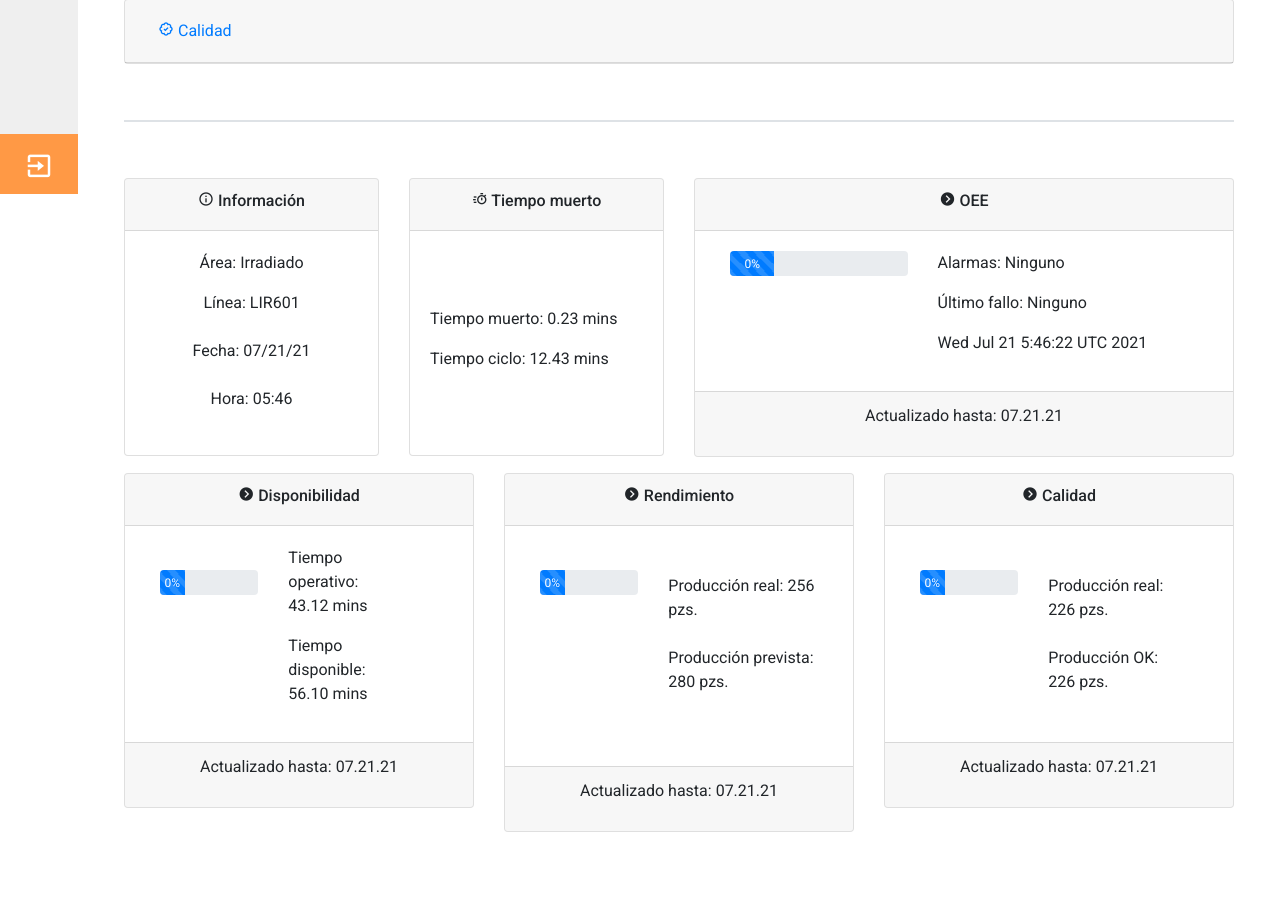
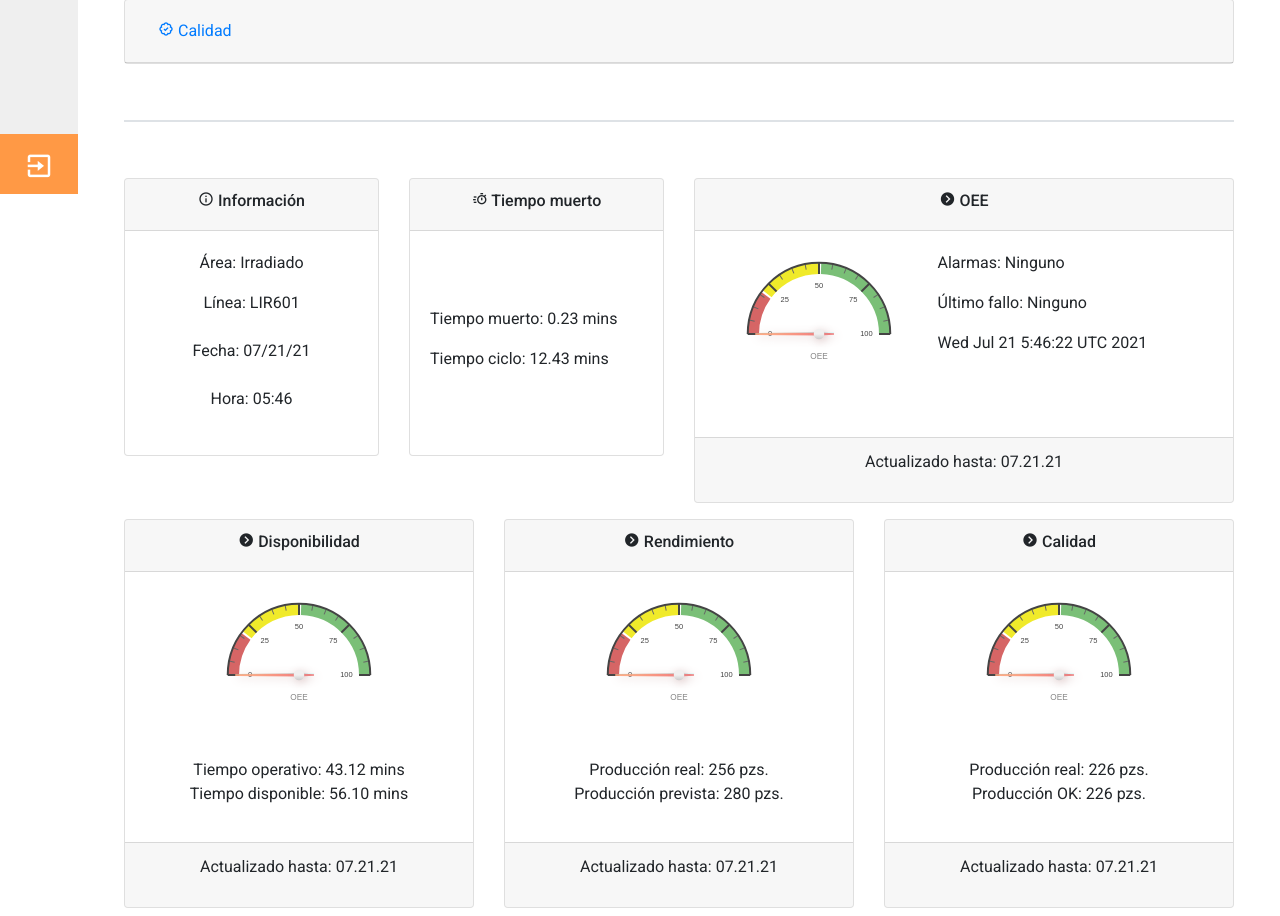
Before and after one commit to Adogamm/condumex, a PHP site: page /monitor-maquina.php?maquina=LIR601 in a window 1280 px wide. Shown: the part 606-1522 px from the top of the page. Before the commit the page ends 1438 px from the top, so only its background shows below. Run offline with PHP 8.4, Linux system fonts and the light colour scheme; data comes from the database, SQL or seed files in the repository; data that the repository does not hold is empty; some libraries are stand-ins or nearby versions.

Commit message:
Cambiar progressbar

```diff
--- a/monitor-maquina.php
+++ b/monitor-maquina.php
@@ -428,24 +428,38 @@
                         <div class="container">
                             <div class="row">
                                 <div class="col-lg-5">
-                                <div class="progress" style="height: 25px;">
-                                    <div class="progress-bar progress-bar-striped progress-bar-animated" role="progressbar" id="progress" style="width: 0%; min-width: 25%;" id="progress-bar"><span>0%</span></div>
-                                </div>
-                                <script>
-                                    var barra = document.getElementById("progress");
-                                    var number = 0
-                                    setInterval(function() {
-                                        number = Math.floor(Math.random()*100);
-                                        $("#progress").css("width",number+"%").attr("aria-valuenow",number).text(number+"%");
-                                        if(number >= 0 && number <= 10){
-                                           barra.classList.toggle("bg-danger");
-                                        } else if(number >= 21 && number <= 50){
-                                            barra.classList.toggle("bg-warning");
-                                        } else if(number >= 51 && number <= 100){
-                                            barra.classList.toggle("bg-success");
-                                        }
-                                    }, 2500);
-                                </script>
+                                <canvas
+                                data-value="0"
+                                data-type="radial-gauge"
+                                data-width="150"
+                                data-height="150"
+                                data-units="OEE"
+                                data-min-value="0"
+                                data-start-angle="90"
+                                data-ticks-angle="180"
+                                data-value-box="false"
+                                data-max-value="100"
+                                data-major-ticks="0,25,50,75,100"
+                                data-minor-ticks="4"
+                                data-stroke-ticks="true"
+                                data-highlights='[
+                                    {"from": 0, "to": 20, "color": "rgba(200, 50, 50, .75)"},
+                                    {"from": 21, "to": 50, "color": "rgba(240, 233, 29, .94)"},
+                                    {"from": 51, "to": 100, "color": "rgba(19, 142, 13, .56)"}
+                                ]'
+                                data-color-plate="#fff"
+                                data-border-shadow-width="0"
+                                data-borders="false"
+                                data-needle-type="arrow"
+                                data-needle-width="2"
+                                data-needle-circle-size="7"
+                                data-needle-circle-outer="true"
+                                data-needle-circle-inner="false"
+                                data-animation-duration="1000"
+                                data-animation-rule="linear"
+                                class="d-block mx-auto my-2"
+                                id="medidor"
+                            ></canvas>
                                 </div>
                                 <div class="col-lg-6 text-left">
                                     <p>Alarmas: Ninguno</p>
@@ -479,22 +493,43 @@
                     <div class="card-body">
                         <div class="container">
                             <div class="row">
-                                <div class="col-lg-5">
-
-                                <div class="progress my-4" style="height: 25px;">
-                                    <div class="progress-bar progress-bar-striped progress-bar-animated" role="progressbar" id="progress1" style="width: 0%; min-width: 25%;" id="progress-bar"><span>0%</span></div>
+                                <div class="col-lg-12">
+                                    <canvas
+                                        data-value="0"
+                                        data-type="radial-gauge"
+                                        data-width="150"
+                                        data-height="150"
+                                        data-units="OEE"
+                                        data-min-value="0"
+                                        data-start-angle="90"
+                                        data-ticks-angle="180"
+                                        data-value-box="false"
+                                        data-max-value="100"
+                                        data-major-ticks="0,25,50,75,100"
+                                        data-minor-ticks="4"
+                                        data-stroke-ticks="true"
+                                        data-highlights='[
+                                            {"from": 0, "to": 20, "color": "rgba(200, 50, 50, .75)"},
+                                            {"from": 21, "to": 50, "color": "rgba(240, 233, 29, .94)"},
+                                            {"from": 51, "to": 100, "color": "rgba(19, 142, 13, .56)"}
+                                        ]'
+                                        data-color-plate="#fff"
+                                        data-border-shadow-width="0"
+                                        data-borders="false"
+                                        data-needle-type="arrow"
+                                        data-needle-width="2"
+                                        data-needle-circle-size="7"
+                                        data-needle-circle-outer="true"
+                                        data-needle-circle-inner="false"
+                                        data-animation-duration="1000"
+                                        data-animation-rule="linear"
+                                        class="d-block mx-auto my-2"
+                                        id="medidor"
+                                    ></canvas>
                                 </div>
-                                <script>
-                                    var number1 = 0;
-                                    setInterval(function() {
-                                        number1 = Math.floor(Math.random()*100);
-                                        $("#progress1").css("width",number1+"%").attr("aria-valuenow",number1).text(number1+"%");
-                                    }, 2500);
-                                </script>
-                                </div>
-                                <div class="col-lg-6 text-left">
-                                    <p>Tiempo operativo: <br>43.12 mins</p>
-                                    <p>Tiempo disponible: <br>56.10 mins</p>
+                                <div class="col-lg-12 text-center">
+                                    <p>Tiempo operativo: 43.12 mins<br>
+                                    Tiempo disponible: 56.10 mins</p>
                                 </div>
                             </div>
                         </div>
@@ -521,21 +556,43 @@
                     <div class="card-body">
                         <div class="container">
                             <div class="row">
-                                <div class="col-lg-5">
-                                <div class="progress my-4" style="height: 25px;">
-                                    <div class="progress-bar progress-bar-striped progress-bar-animated" role="progressbar" id="progress2" style="width: 0%; min-width: 25%;" id="progress-bar"><span>0%</span></div>
+                                <div class="col-lg-12">
+                                    <canvas
+                                        data-value="0"
+                                        data-type="radial-gauge"
+                                        data-width="150"
+                                        data-height="150"
+                                        data-units="OEE"
+                                        data-min-value="0"
+                                        data-start-angle="90"
+                                        data-ticks-angle="180"
+                                        data-value-box="false"
+                                        data-max-value="100"
+                                        data-major-ticks="0,25,50,75,100"
+                                        data-minor-ticks="4"
+                                        data-stroke-ticks="true"
+                                        data-highlights='[
+                                            {"from": 0, "to": 20, "color": "rgba(200, 50, 50, .75)"},
+                                            {"from": 21, "to": 50, "color": "rgba(240, 233, 29, .94)"},
+                                            {"from": 51, "to": 100, "color": "rgba(19, 142, 13, .56)"}
+                                        ]'
+                                        data-color-plate="#fff"
+                                        data-border-shadow-width="0"
+                                        data-borders="false"
+                                        data-needle-type="arrow"
+                                        data-needle-width="2"
+                                        data-needle-circle-size="7"
+                                        data-needle-circle-outer="true"
+                                        data-needle-circle-inner="false"
+                                        data-animation-duration="1000"
+                                        data-animation-rule="linear"
+                                        class="d-block mx-auto my-2"
+                                        id="medidor"
+                                    ></canvas>
                                 </div>
-                                <script>
-                                    var number2 = 0
-                                    setInterval(function() {
-                                        number2 = Math.floor(Math.random()*100);
-                                        $("#progress2").css("width",number2+"%").attr("aria-valuenow",number2).text(number2+"%");
-                                    }, 2500);
-                                </script>
-                                </div>
-                                <div class="col-lg-7 text-left my-1">
-                                    <p class="my-4">Producción real: 256 pzs.<br>
-                                    <p class="my-4">Producción prevista: 280 pzs.</p><br>
+                                <div class="col-lg-12 text-center">
+                                    <p>Producción real: 256 pzs.<br>
+                                    Producción prevista: 280 pzs.</p>
                                 </div>
                             </div>
                         </div>
@@ -564,21 +621,43 @@
                     <div class="card-body">
                         <div class="container">
                             <div class="row">
-                                <div class="col-lg-5">
-                                <div class="progress my-4" style="height: 25px;">
-                                    <div class="progress-bar progress-bar-striped progress-bar-animated" role="progressbar" id="progress3" style="width: 0%; min-width: 25%;" id="progress-bar"><span>0%</span></div>
+                            <div class="col-lg-12">
+                                    <canvas
+                                        data-value="0"
+                                        data-type="radial-gauge"
+                                        data-width="150"
+                                        data-height="150"
+                                        data-units="OEE"
+                                        data-min-value="0"
+                                        data-start-angle="90"
+                                        data-ticks-angle="180"
+                                        data-value-box="false"
+                                        data-max-value="100"
+                                        data-major-ticks="0,25,50,75,100"
+                                        data-minor-ticks="4"
+                                        data-stroke-ticks="true"
+                                        data-highlights='[
+                                            {"from": 0, "to": 20, "color": "rgba(200, 50, 50, .75)"},
+                                            {"from": 21, "to": 50, "color": "rgba(240, 233, 29, .94)"},
+                                            {"from": 51, "to": 100, "color": "rgba(19, 142, 13, .56)"}
+                                        ]'
+                                        data-color-plate="#fff"
+                                        data-border-shadow-width="0"
+                                        data-borders="false"
+                                        data-needle-type="arrow"
+                                        data-needle-width="2"
+                                        data-needle-circle-size="7"
+                                        data-needle-circle-outer="true"
+                                        data-needle-circle-inner="false"
+                                        data-animation-duration="1000"
+                                        data-animation-rule="linear"
+                                        class="d-block mx-auto my-2"
+                                        id="medidor"
+                                    ></canvas>
                                 </div>
-                                <script>
-                                    var number3 = 0
-                                    setInterval(function() {
-                                        number3 = Math.floor(Math.random()*100);
-                                        $("#progress3").css("width",number3+"%").attr("aria-valuenow",number3).text(number3+"%");
-                                    }, 2500);
-                                </script>
-                                </div>
-                                <div class="col-lg-6 text-left my-1">
-                                    <p class="my-4">Producción real: <br>226 pzs.</p>
-                                    <p class="my-4">Producción OK: <br>226 pzs.</p>
+                                <div class="col-lg-12 text-center">
+                                    <p>Producción real: 226 pzs.<br>
+                                    Producción OK: 226 pzs.</p>
                                 </div>
                             </div>
                         </div>
```
